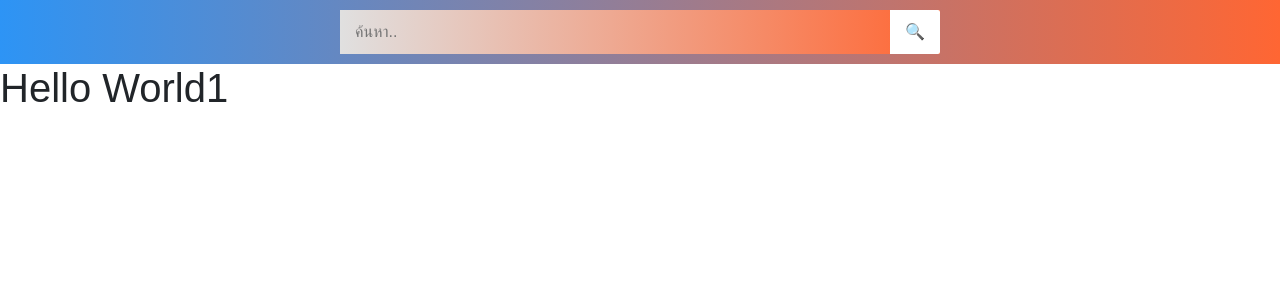
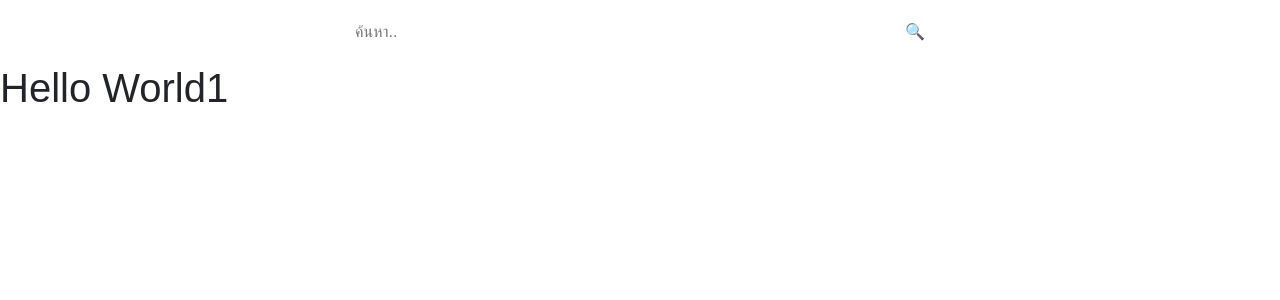
Before and after one commit to Sedthawut25/ProcurementSystem, a PHP site: page / in a window 1280 px wide. Shown: the top 300 px of the page. Run offline with PHP 8.4, Linux system fonts and the light colour scheme.

Commit message:
Update index.php

```diff
--- a/src/main/index.php
+++ b/src/main/index.php
@@ -16,7 +16,7 @@
         }
 
         .top-bar {
-            background: linear-gradient(to right, #2d94f5ff, #f63); /* สีส้มแถบข้างบน */
+            background: linear-gradient(to right, #2d94f5ff); /* สีส้มแถบข้างบน */
             padding: 10px 20px;
             display: flex;
             justify-content: center;
@@ -24,14 +24,13 @@
         }
 
         .search-bar {
-            background: linear-gradient(to right, #e0e0e0ff, #f63);
             width: 100%;
             max-width: 600px;
             position: relative;
         }
 
         .search-bar input {
-            background: linear-gradient(to right, #e0e0e0ff, #f63);
+            background: linear-gradient(to right, #e0e0e0ff);
             width: 100%;
             padding: 10px 15px;
             font-size: 16px;
```
